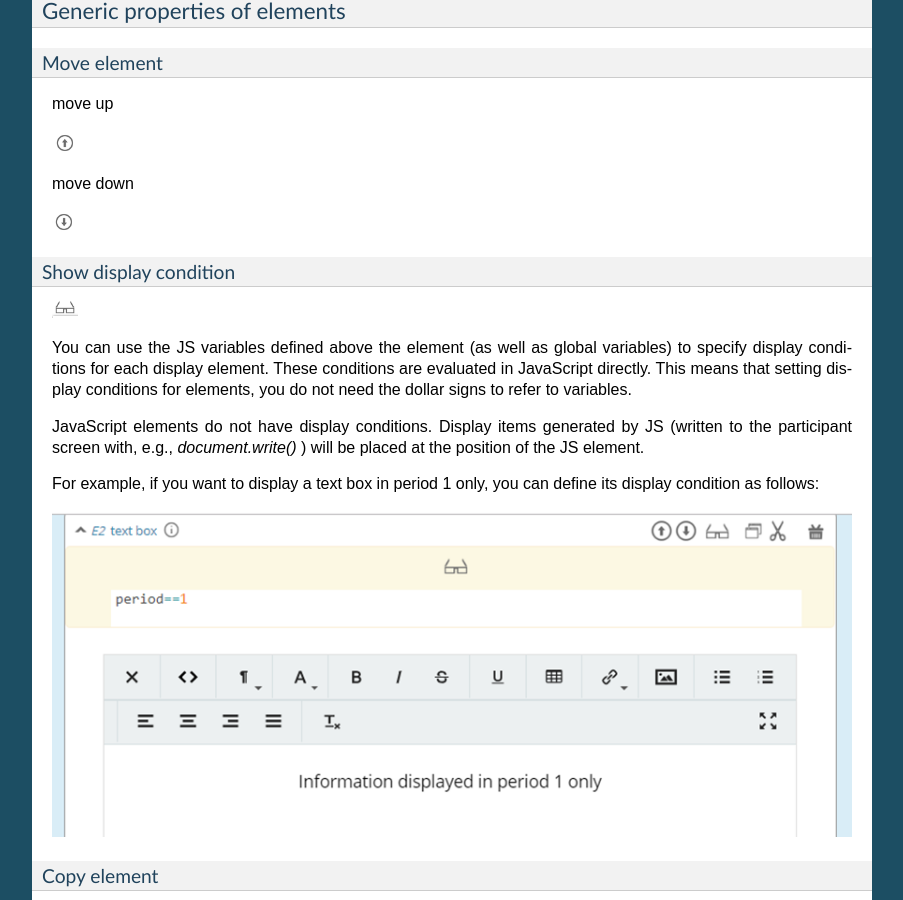
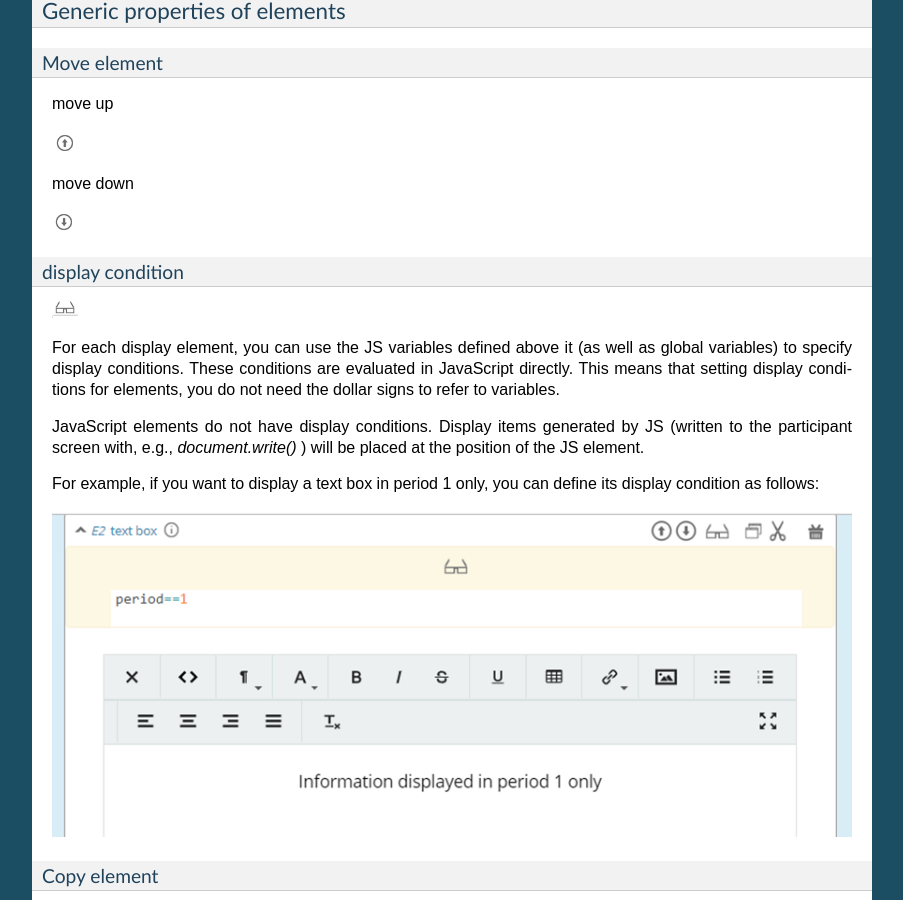
Before and after one commit to marcusgia2505/LIONESS_doc, a Sphinx documentation site: the page built from docs/040_reference_manual.rst, in a window 1280 px wide and 900 px high, scrolled down 7324 px. Shown: the whole window, without its empty margins (198-1101 px from the left). Built offline with Sphinx 7.4.7, drawn with Linux system fonts in a browser that asks for light colours; some of the changed text lies outside the part shown.

Commit message:
Update 040_reference_manual.rst

```diff
--- a/docs/040_reference_manual.rst
+++ b/docs/040_reference_manual.rst
@@ -243,13 +243,13 @@ move down
 .. image:: _static/Down.png
    :alt:  30px
 
-Show display condition
+display condition
 ~~~~~~~~~~~~~~~~~~~~~~~~~~
 
 .. image:: _static/Display_condition.png
    :alt:  30px
 
-You can use the JS variables defined above the element (as well as global variables) to specify display conditions for each display element. These conditions are evaluated in JavaScript directly. This means that setting display conditions for elements, you do not need the dollar signs to refer to variables.
+For each display element, you can use the JS variables defined above it (as well as global variables) to specify display conditions. These conditions are evaluated in JavaScript directly. This means that setting display conditions for elements, you do not need the dollar signs to refer to variables.
 
 JavaScript elements do not have display conditions. Display items generated by JS (written to the participant screen with, e.g., `document.write()` ) will be placed at the position of the JS element.
 
```
